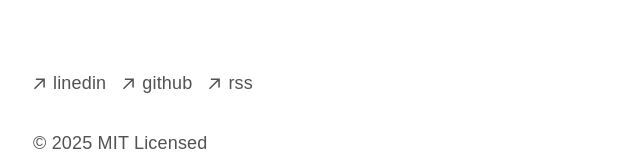
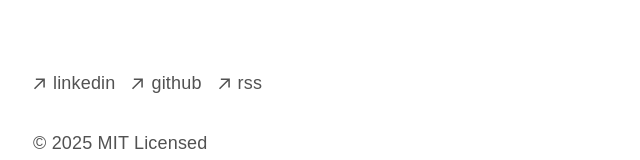
Before and after one commit to timicienio/personal-homepage, a Next.js app: page / in a window 1280 px wide. Shown: the part 968-1128 px from the top of the page, without its empty margins (319-959 px from the left). Built offline with nearby package versions, Linux system fonts and the light colour scheme.

Commit message:
fix typo

```diff
--- a/app/components/footer.tsx
+++ b/app/components/footer.tsx
@@ -27,7 +27,7 @@ export default function Footer() {
             href="https://www.linkedin.com/in/tmcn/"
           >
             <ArrowIcon />
-            <p className="ml-2 h-7">linedin</p>
+            <p className="ml-2 h-7">linkedin</p>
           </a>
         </li>
         <li>
```
